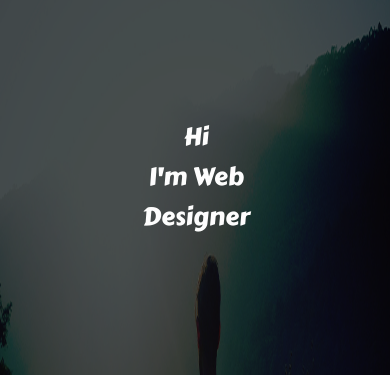
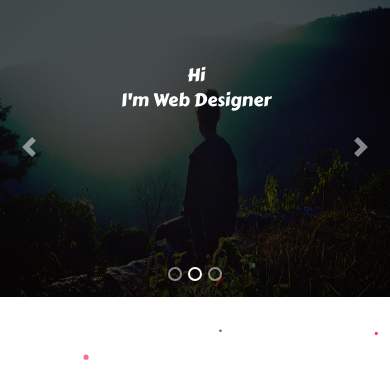
Before and after one commit to mountainboy01/Portfolio-DC, a plain HTML site: page index.html in a window 390 px wide. Shown: the part 79-454 px from the top of the page. Drawn offline with nearby package versions, Linux system fonts and the light colour scheme; animation ran at ten frames a second; a web font is replaced by a local one.

Commit message:
slider fixed

```diff
--- a/css/style.css
+++ b/css/style.css
@@ -1,5 +1,4 @@
-  /*  MAIN CSS    */
-
+/****** GOOGLE FONTS *****/
   @import url('https://fonts.googleapis.com/css2?family=Kaushan+Script&display=swap');
 
   @import url('https://fonts.googleapis.com/css2?family=Carter+One&family=Kaushan+Script&display=swap');
@@ -7,6 +6,9 @@
   @import url('https://fonts.googleapis.com/css2?family=Carter+One&family=Kaushan+Script&family=Merriweather:wght@300&family=Square+Peg&display=swap');
 
   @import url('https://fonts.googleapis.com/css2?family=Carter+One&display=swap');
+
+
+/*  MAIN CSS    */
 
 html
   {
@@ -96,17 +98,21 @@ h3
 
 
 /* MAIN SLIDER CSS START */
+.carousel{
+  height: 500px;
+}
+
 .carousel-item
 {
   width: 100%;
-  min-height: 80vh;
+  height: 100%;
   position: relative;
 }
 
 .carousel-item img
 {
   position: relative;
-  height: 100%;
+  height: 500px;
   width: 100%;
 }
 
@@ -169,69 +175,93 @@ h3
 }
 
 /*SLIDER CSS END */
-@media only screen and (max-width: 768px){
+
+/*SLIDER MEDIA QUERY START*/
+@media screen and (max-width:350px){
+.carousel
+  {
+    height: 500px;
+  }
+
 .carousel-item
 {
-  height: 100vh;
-  position: relative;
-}
-
-}
-
-@media only screen and (max-width: 576px)
-{
-.carousel-item
-{
-  height: 80vh;
+  width: 100%;
+  height: 100%;
   position: relative;
 }
 
 .carousel-item img
 {
-  height: 100%;
+  position: relative;
+  height: 500px;
   width: 100%;
 }
 
-.carousel-indicators li
+.carousel-caption h2
 {
+  font-size: 10px;
+  line-height: 25px;
+}
+
+.carousel-caption a{
   display: none;
 }
-
-.carousel-caption
-{
-  position: absolute;
-  top: 50%;
-  transform: translateY(-70%);
 }
 
-}
-
-@media only screen and (max-width: 425px)
-{
+@media screen and (max-width:768px){
+  .carousel
+  {
+    height: 300px;
+  }
 
 .carousel-item
 {
-  height: 100vh;
+  width: 100%;
+  height: 100%;
   position: relative;
 }
 
 .carousel-item img
 {
-  height: 100%;
+  position: relative;
+  height: 300px;
   width: 100%;
 }
 
 .carousel-caption
 {
-  position: absolute;
-  top: 50%;
   transform: translateY(-80%);
 }
 
 .carousel-caption h2
 {
-  font-size: 25px;
+  font-size: 18px;
+  line-height: 25px;
 }
+
+.carousel-caption a
+{
+  font-weight: 600;
+  font-size: 16px;
+}
+
+.carousel-indicators li
+{
+  height: 10px;
+  width: 10px;
+}
+
+.carousel-control-next-icon, .carousel-control-prev-icon
+{
+  width: 20px;
+  height: 20px;
+}
+}
+
+/*SLIDER MEDIA QUERY END*/
+
+
+ /* ABOUT US CSS START */
 
 .about-us ul li img
 {
@@ -239,12 +269,6 @@ h3
  width: 30px!important;
  transition: all 0.5s;
 }
-
-
-}
-   /* MAIN SLIDER CSS END */
-
- /* ABOUT US CSS START */
 
  .about-us
  {
```
